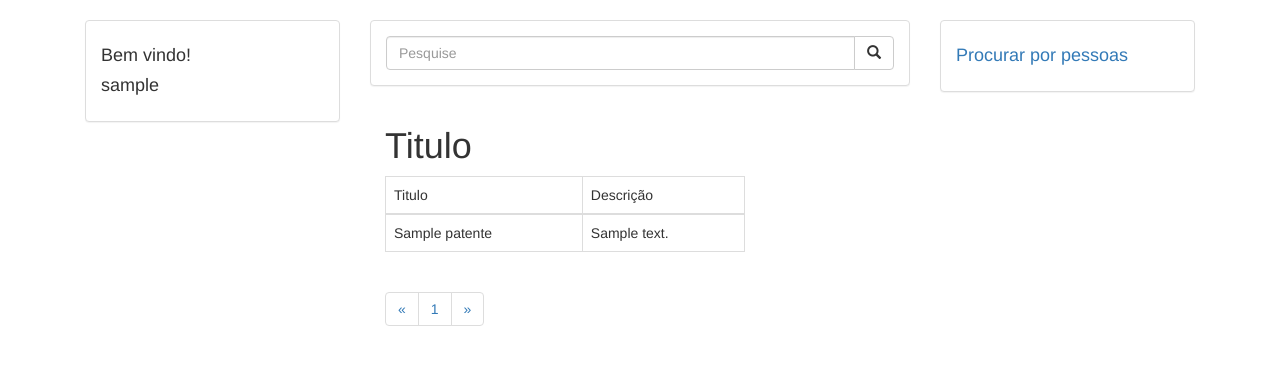
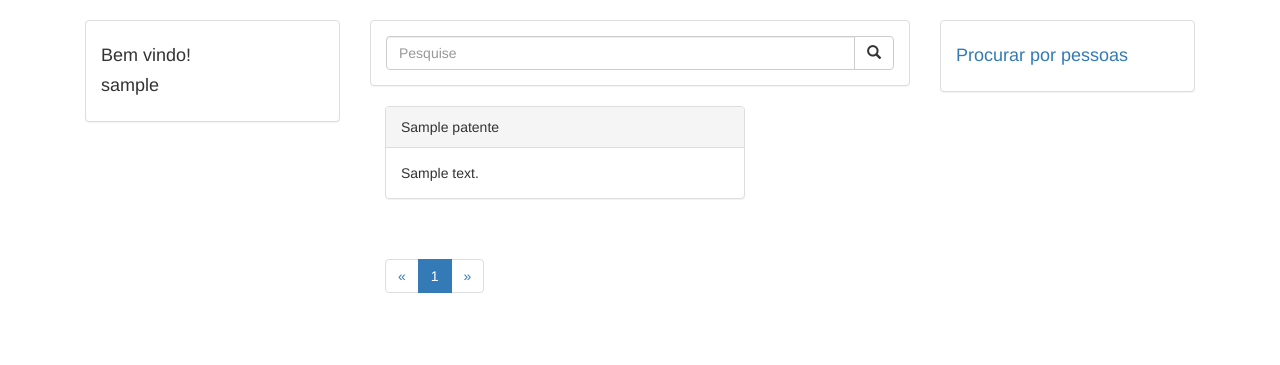
Before and after one commit to Pedroteixeirabisognin/TCC---MARKETPLACE-DE-PATENTES, a PHP site: page /home.php?pagina=0 in a window 1280 px wide; the page is wider, and only the part inside the window is pictured. Shown: the part 51-416 px from the top of that part. Run offline with PHP 8.4, Linux system fonts and the light colour scheme; the visitor is signed in with stand-in values (Sample User, id 1); tables that the repository leaves empty or names only in its code hold one stand-in row (values such as "Sample post").

Commit message:
Painel adicionado

```diff
--- a/home.php
+++ b/home.php
@@ -49,49 +49,7 @@
 	//DEFINIR O NUMERO DE PAGINAS
 	$num_paginas = ceil($num_total/$itens_por_pagina);
 
-	//EM UMA QUERY DE SELECT ELE RETORNA FALSE OU UM RESOURCE QUE É UMA REFERENCIA A UMA INFORMAÇÃO EXTERNA AO PHP, É COM ELE QUE RECUPERAMOS OS DADOS
-	/*$resultado_id = mysqli_query($link,$sql);
 
-	//TESTA SE A CONSULTA ESTÁ SENDO FEITA CORRETAMENTE
-	if($resultado_id){
-
-		//A FUNÇÃO MYSQLI_FETCH_ARRAY RETORNA DE FORMA NUMÉRICA E PELO NOME, COLOCANDO O SEGUNDO PARAMETRO MYSQLI_NUM ELA SÓ RETORNARÁ A FORMA NUMÉRICA, MYSQLI_ASSOC RETORNA PELO NOME
-		$dados_anuncio = array();
-
-
-		//ENQUANTO LINHA RECEBER UM ARRAY
-		while($linha = mysqli_fetch_array($resultado_id, MYSQLI_ASSOC)){
-
-			//ISSO FUNCIONA COMO UM MALLOC EM C AUTOMATICAMENTE PELO QUE ENTENDI, ELE VAI INSERIR UM ARRAY DENTRO DE UM INDICE DE DADOS_USUARIO
-			$_SESSION[] = $linha;
-
-			//$dados_anuncio[] = $linha;
-		}
-
-
-		/*foreach ($dados_anuncio as $anuncio) {
-
-
-			echo "<div class='panel panel-default'>
-				  	<div class='panel-heading'>
-				  		<!--AQUI SERÁ INSERIDO A SESSION T-->
-				    	<h3 class='panel-title'>".$anuncio['titulo']."</h3>
-				  	</div>
-				  <div class='panel-body'>"
-				  	 .$anuncio['descricao'].
-				  "</div>
-				</div>";
-			echo "<br/>";
-			echo "<br/>";
-		}
-
-
-	}else{
-
-		echo "Erro na execução da consulta, favor entrar em contato com o admin da empresa!";
-
-	}
-*/
 
 ?>
 
@@ -193,28 +151,19 @@
 	    			<div class="row">
 	    				<div class="col-lg-4">
 
-	    				<h1>Titulo</h1>
+
 	    				<?php if($num > 0 ){?>
 	    					<table class="table table-bordered table-hover">
-
-	    						<thead>
-	    							<tr>
-
-	    							<td>Titulo</td>
-	    							<td>Descrição</td>
-
-	    							</tr>
+	    					    <?php do{ ?>
+									<div class="panel panel-default">
+									  <div class="panel-heading"><?php echo $anuncio['titulo'];?></div>
+									  <div class="panel-body">
+									    <?php echo $anuncio['descricao'];?>
+									  </div>
+									</div>
 
 
-	    						</thead>
-	    						<tbody>
-	    							<?php do{ ?>
-	    							<tr>
-	    								<td><?php echo $anuncio['titulo'];?></td>
-	    								<td><?php echo $anuncio['descricao'];?></td>
-
-	    							</tr>
-	    							<?php }while($anuncio = $execute->fetch_assoc()); ?>
+	    						<?php }while($anuncio = $execute->fetch_assoc()); ?>
 
 	    						</tbody>
 
@@ -226,13 +175,17 @@
 							        <span aria-hidden="true">&laquo;</span>
 							      </a>
 							    </li>
+							    <!--FAZ A PAGINA MUDAR-->
 							    <?php for($i=0;$i<$num_paginas;$i++){ ?>
+
+							    	<!--FAZ O ESTILO DO PAGINATION MUDAR DEPENDENDO DA PAGINA-->
 							    	<?php $estilo = "";
 							    	 if($pagina == $i){
 
-							    		$estilo= "class='\active\'";
+							    		$estilo= "class='active'";
 
-							    	 } ?>
+							    	 }
+							    	  ?>
 							    	<li <?php echo $estilo; ?>><a href="home.php?pagina=<?php echo $i;?>"><?php echo $i+1; ?></a></li>
 
 							    <?php } ?>
```
